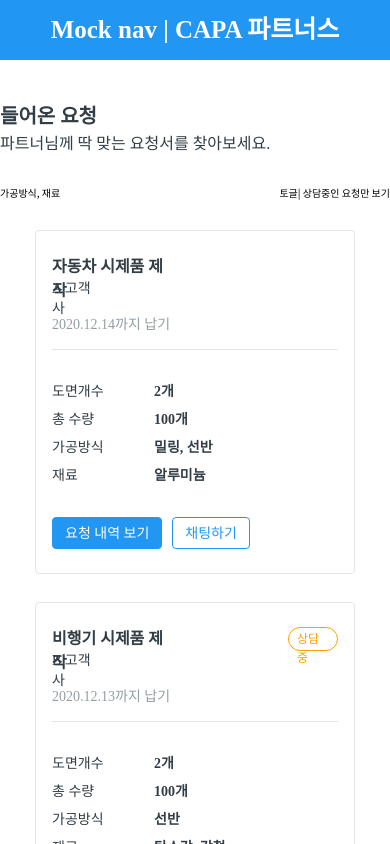
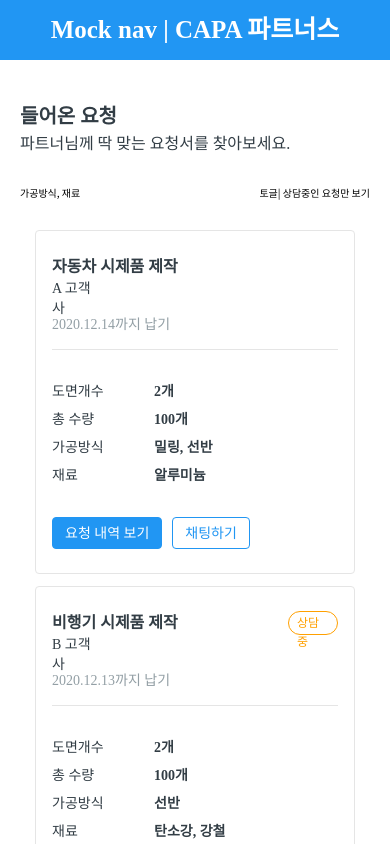
Before and after one commit to 2kyung19/a-team-admin, a React (Create React App) app: page / in a window 390 px wide. Shown: the top 844 px of the page. Built offline with nearby package versions, Linux system fonts and the light colour scheme.

Commit message:
add: 반응형 구현

```diff
--- a/src/components/card/title/styles.tsx
+++ b/src/components/card/title/styles.tsx
@@ -6,7 +6,6 @@ const Box = styled.div`
 `;
 
 const Text = styled.div`
-  width: 12.5rem;
   height: 2.4rem;
 
   font-family: 'Noto Sans KR Bold';
--- a/src/components/container/CardContainer/index.tsx
+++ b/src/components/container/CardContainer/index.tsx
@@ -11,7 +11,7 @@ const CardContainer = ({ requests }: Props): JSX.Element => {
     <S.StyledCardContainer>
       {requests?.map((request: any) => {
         return (
-          <S.GridItemWrapper>
+          <S.GridItemWrapper key={request.id}>
             <Card request={request} />
           </S.GridItemWrapper>
         );
--- a/src/components/container/CardContainer/styles.ts
+++ b/src/components/container/CardContainer/styles.ts
@@ -7,6 +7,10 @@ export const StyledCardContainer = styled.div`
   grid-template-columns: repeat(auto-fill, minmax(36.6rem, 1fr));
   justify-content: space-between;
   margin-bottom: 5rem;
+
+  @media screen and (max-width: ${props => props.theme.media.mobile}rem) {
+    display: block;
+  }
 `;
 
 export const GridItemWrapper = styled.div`
@@ -15,4 +19,22 @@ export const GridItemWrapper = styled.div`
   margin: 0 auto;
   width: 100%;
   height: 35.6rem;
+
+  &:nth-child(2n + 1) {
+    @media screen and (max-width: 1200px) {
+      justify-content: flex-start;
+    }
+    @media screen and (max-width: 805px) {
+      justify-content: center;
+    }
+  }
+
+  &:nth-child(2n) {
+    @media screen and (max-width: 1200px) {
+      justify-content: flex-end;
+    }
+    @media screen and (max-width: 805px) {
+      justify-content: center;
+    }
+  }
 `;
--- a/src/components/container/mainContainer/styles.ts
+++ b/src/components/container/mainContainer/styles.ts
@@ -3,6 +3,10 @@ import styled from 'styled-components';
 export const StyledContainer = styled.div`
   ${props => props.theme.Wrapper}
   margin-top: 4rem;
+
+  @media (max-width: 1200px) {
+    padding: 0 2rem;
+  }
 `;
 
 export const Header = styled.div`
```
